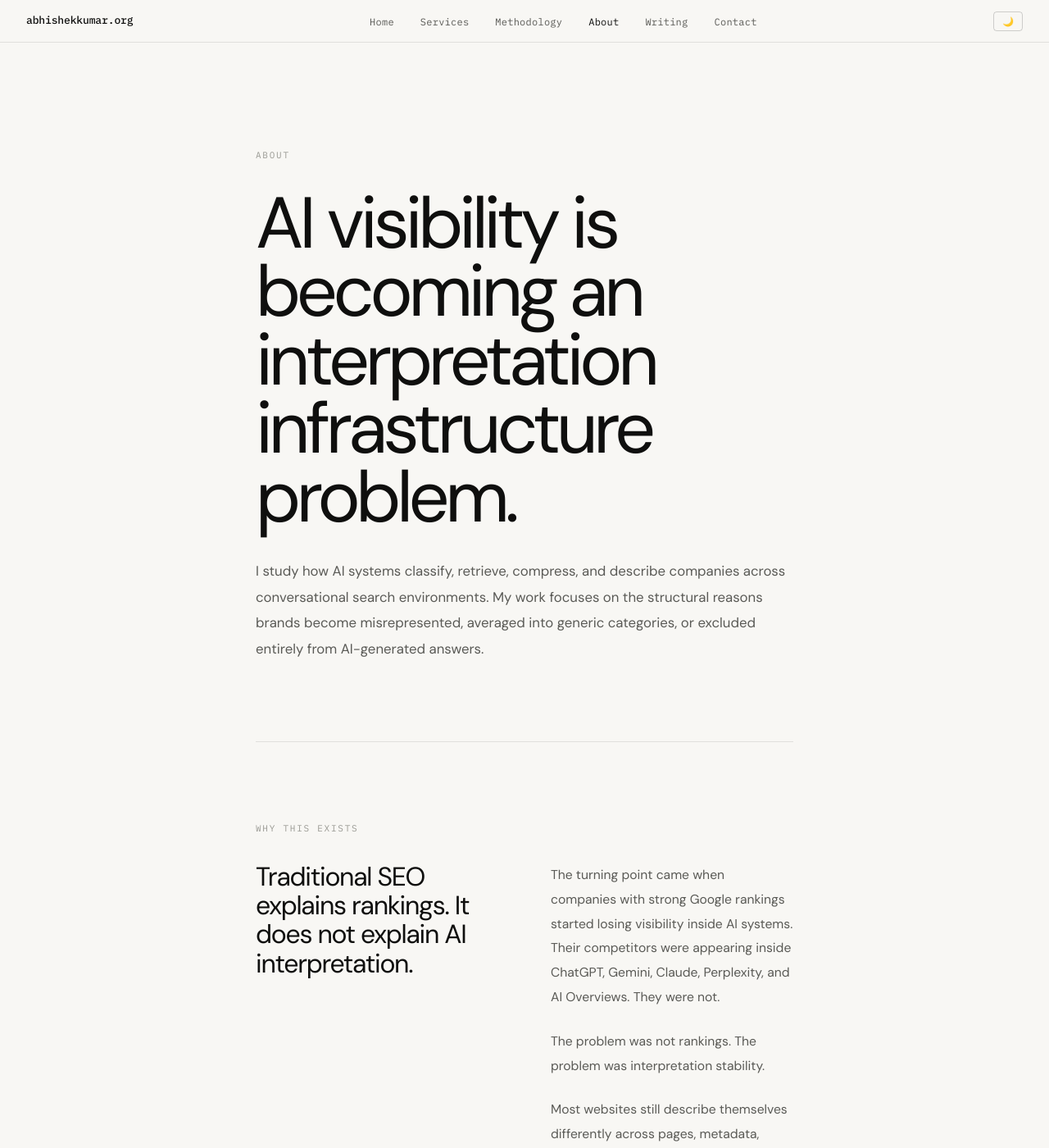
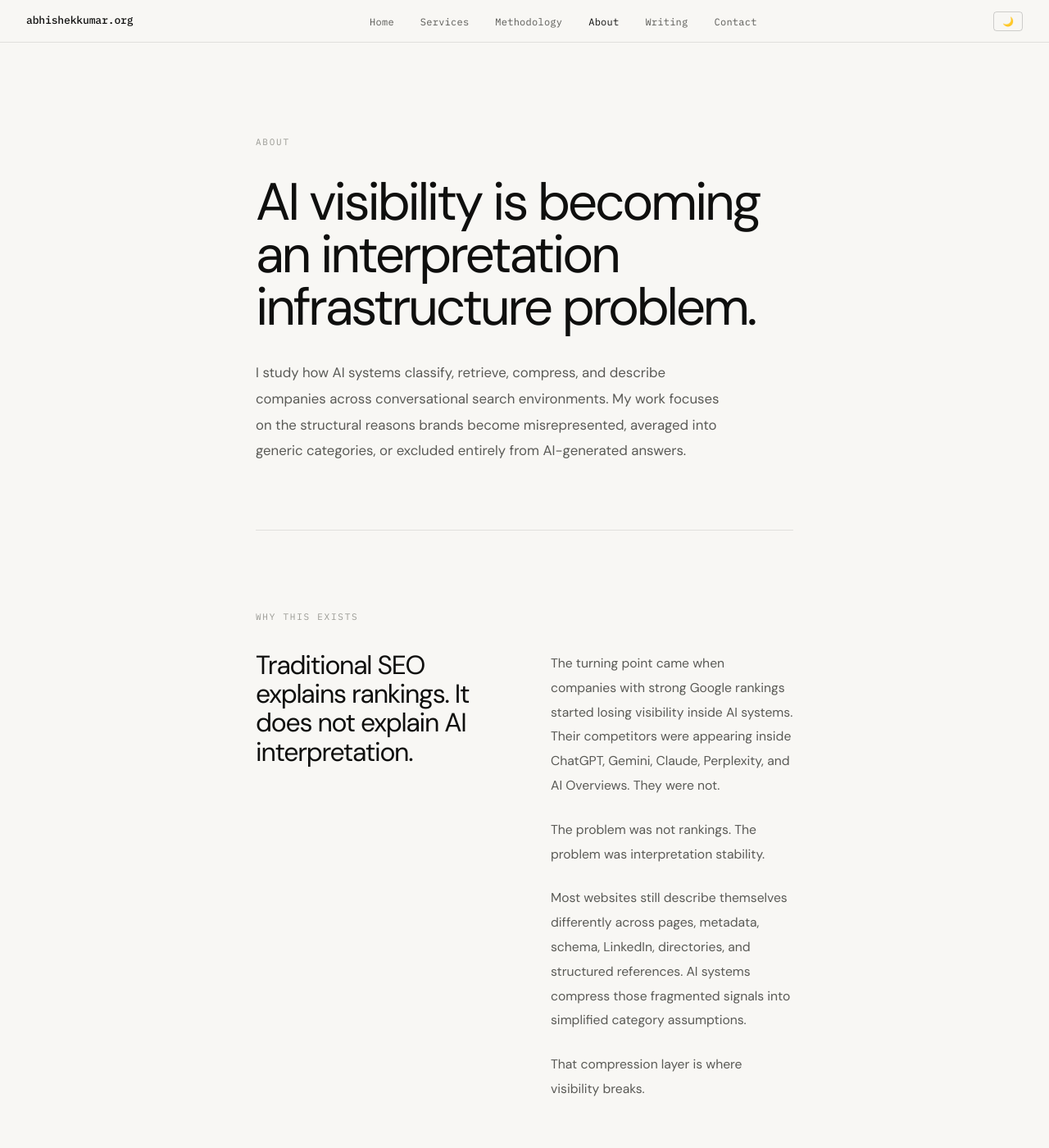
Before and after one commit to abhishu5/abhishekkumar.org, a Jekyll site: the page about.html, which Jekyll copies as it is, in a window 1280 px wide and 1400 px high. Shown: the whole window at 82% size. Built offline with Jekyll 4.4.1, drawn with Linux system fonts in a browser that asks for light colours.

Commit message:
Update about.html

```diff
--- a/about.html
+++ b/about.html
@@ -64,21 +64,21 @@
 <style>
 
 .hero-section{
-padding:8rem 0 6rem;
+padding:7rem 0 5rem;
 border-bottom:0.5px solid var(--border);
 }
 
 .hero-section h1{
-font-size:clamp(3rem,7vw,5.5rem);
-line-height:0.95;
-letter-spacing:-0.06em;
+font-size:clamp(2.5rem,5vw,4.4rem);
+line-height:1;
+letter-spacing:-0.05em;
 font-weight:400;
-max-width:850px;
+max-width:650px;
 margin-bottom:2rem;
 }
 
 .hero-section p{
-max-width:720px;
+max-width:580px;
 font-size:1.05rem;
 line-height:1.9;
 color:var(--text2);
```
